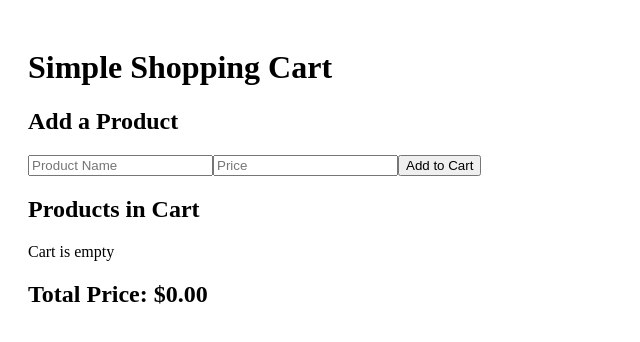
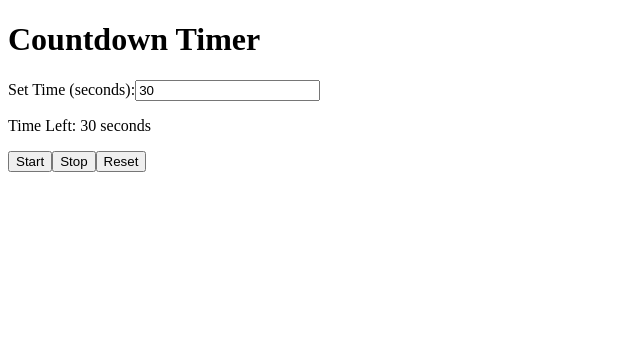
Before and after one commit to maxameddev/React.js, a React (Vite) app: page / in a window 1280 px wide. Shown: the top 342 px of the page, without its empty margins (0-640 px from the left). Built offline with nearby package versions, Linux system fonts and the light colour scheme.

Commit message:
Add countdown timer project

```diff
--- a/src/Greeting.jsx
+++ b/src/Greeting.jsx
@@ -1,110 +1,63 @@
-import { useState } from "react";
+import { useState, useEffect } from "react";
 
 function Greeting() {
-  const [products, setProducts] = useState([]);
-  const [name, setName] = useState("");
-  const [price, setPrice] = useState("");
+  const [inputTime, setInputTime] = useState(30);
+  const [timeLeft, setTimeLeft] = useState(30);
+  const [isRunning, setIsRunning] = useState(false);
 
-  const addProduct = () => {
-    if (!name || !price) return;
+  useEffect(() => {
+    let timer;
 
-    const newProduct = {
-      id: Date.now(),
-      name,
-      price: Number(price),
-      quantity: 1,
-    };
+    if (isRunning && timeLeft > 0) {
+      timer = setInterval(() => {
+        setTimeLeft((prev) => prev - 1);
+      }, 1000);
+    }
 
-    setProducts([...products, newProduct]);
-    setName("");
-    setPrice("");
+    if (timeLeft === 0) {
+      setIsRunning(false);
+    }
+
+    return () => clearInterval(timer);
+  }, [isRunning, timeLeft]);
+
+  const handleStart = () => {
+    setIsRunning(true);
   };
 
-  const increaseQty = (id) => {
-    setProducts(
-      products.map((item) =>
-        item.id === id
-          ? { ...item, quantity: item.quantity + 1 }
-          : item
-      )
-    );
+  const handleStop = () => {
+    setIsRunning(false);
   };
 
-  const decreaseQty = (id) => {
-    setProducts(
-      products.map((item) =>
-        item.id === id && item.quantity > 1
-          ? { ...item, quantity: item.quantity - 1 }
-          : item
-      )
-    );
+  const handleReset = () => {
+    setIsRunning(false);
+    setTimeLeft(inputTime);
   };
 
-  const removeProduct = (id) => {
-    setProducts(products.filter((item) => item.id !== id));
+  const handleChange = (e) => {
+    const value = Number(e.target.value);
+    setInputTime(value);
+    setTimeLeft(value);
   };
 
-  const totalPrice = products.reduce(
-    (total, item) => total + item.price * item.quantity,
-    0
-  );
+  return (
+    <div>
+      <h1>Countdown Timer</h1>
 
-  return (
-    <div style={{ padding: "20px" }}>
-      <h1>Simple Shopping Cart</h1>
+      <label>
+        Set Time (seconds):
+        <input
+          type="number"
+          value={inputTime}
+          onChange={handleChange}
+        />
+      </label>
 
-      <h2>Add a Product</h2>
+      <p>Time Left: {timeLeft} seconds</p>
 
-      <input
-        type="text"
-        placeholder="Product Name"
-        value={name}
-        onChange={(e) => setName(e.target.value)}
-      />
-
-      <input
-        type="number"
-        placeholder="Price"
-        value={price}
-        onChange={(e) => setPrice(e.target.value)}
-      />
-
-      <button onClick={addProduct}>Add to Cart</button>
-
-      <h2>Products in Cart</h2>
-
-      {products.length === 0 ? (
-        <p>Cart is empty</p>
-      ) : (
-        <ul>
-          {products.map((item) => (
-            <li key={item.id}>
-              <strong>
-                {item.name} - ${item.price.toFixed(2)}
-              </strong>
-
-              <div>
-                Quantity:
-                <button onClick={() => decreaseQty(item.id)}>
-                  -
-                </button>
-
-                {item.quantity}
-
-                <button onClick={() => increaseQty(item.id)}>
-                  +
-                </button>
-              </div>
-
-              <button onClick={() => removeProduct(item.id)}>
-                Remove
-              </button>
-            </li>
-          ))}
-        </ul>
-      )}
-
-      <h2>Total Price: ${totalPrice.toFixed(2)}</h2>
+      <button onClick={handleStart}>Start</button>
+      <button onClick={handleStop}>Stop</button>
+      <button onClick={handleReset}>Reset</button>
     </div>
   );
 }
```
